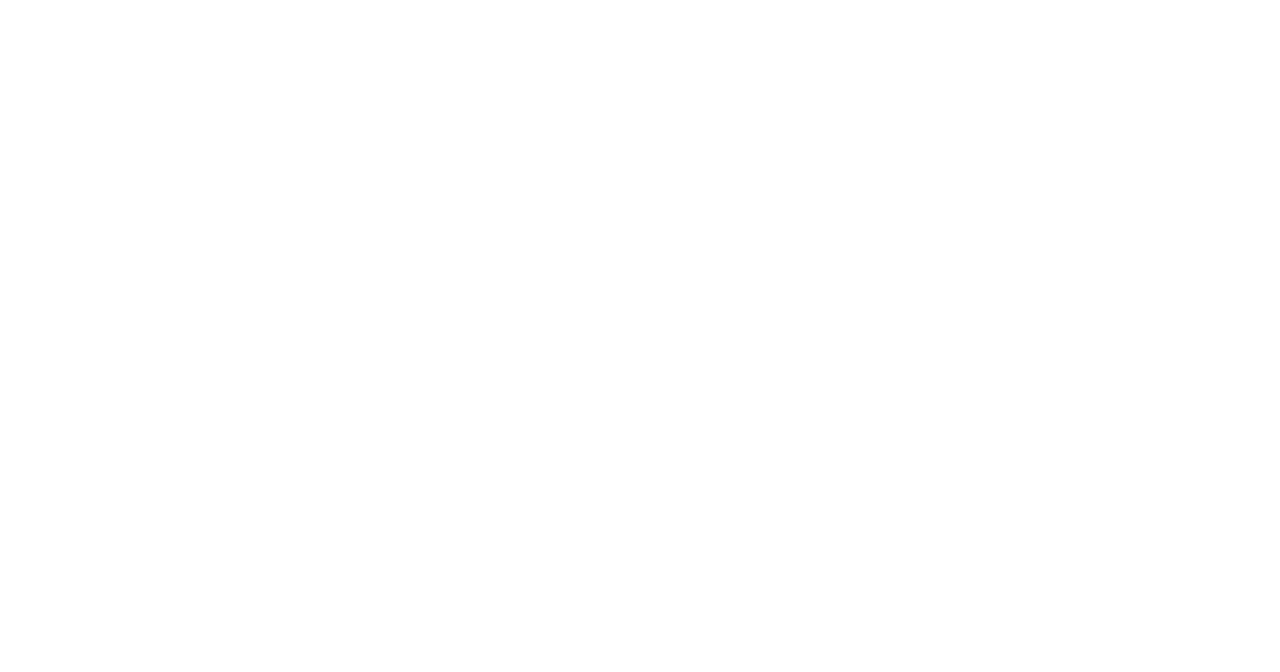
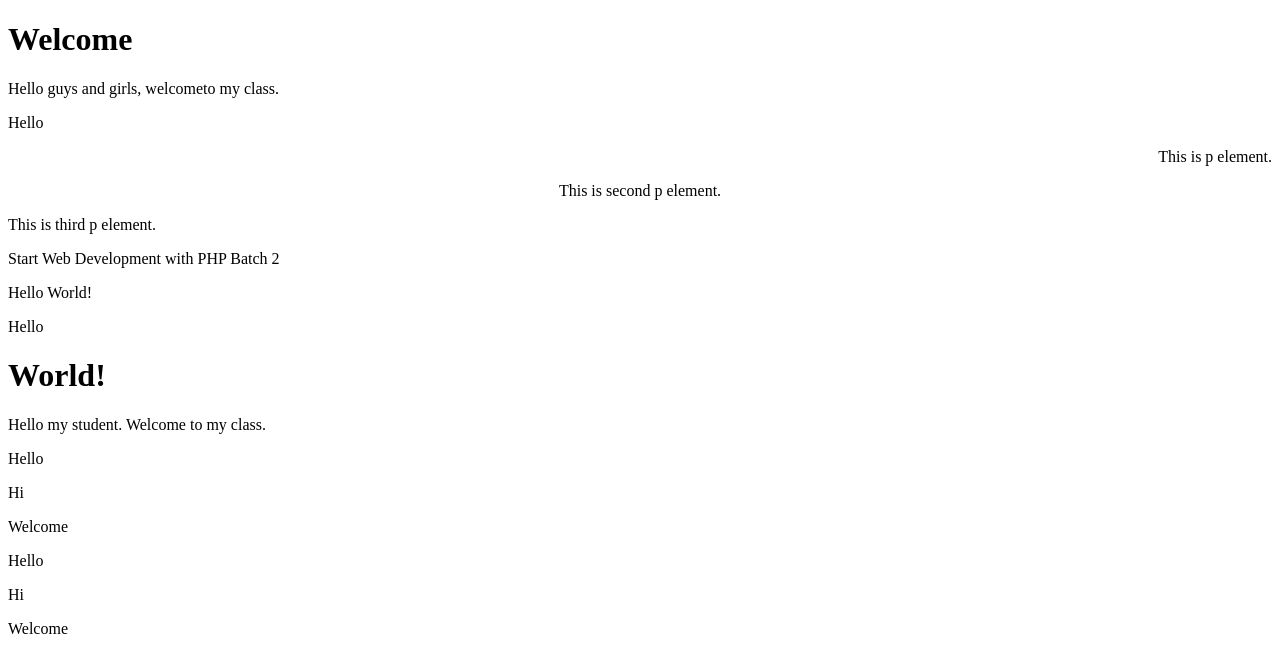
Before and after one commit to HuangBaiZhu/HuangBaiZhu.github.io, a plain HTML site: page HTML/intro.html in a window 1280 px wide. Drawn offline with Linux system fonts and the light colour scheme.

Commit message:
modified and new files

```diff
--- a/HTML/intro.html
+++ b/HTML/intro.html
@@ -3,9 +3,41 @@
 <head>
     <meta charset="UTF-8">
     <meta name="viewport" content="width=device-width, initial-scale=1.0">
-    <title>Document</title>
+    <title>HTML Intro</title>
 </head>
 <body>
+    <h1></h1>
+    <h1>Welcome</h1>
+    <p></p>
+    <p>Hello guys and girls, welcometo my class.</p>
+    <div></div>
+    <div>
+        <p>
+            <span>Hello</span>
+        </p>
+    </div>
 
+    <!-- Attribute -->
+    <p align="right">This is p element.</p>
+    <p align="center">This is second p element.</p>
+    <p align="left">This is third p element.</p>
+
+    <p class="p1" id="p-1">Start Web Development with PHP Batch 2</p>
+    <p c;ass="p1 pOne" id="p-one">Hello World!</p>
+
+    <P>Hello</P>
+    <h1>World!</H1>
+    <p>Hello     my     student.
+        Welcome     to     my     class.
+    </p>
+
+    <div>
+        <p>
+            <span>Hello</span>
+            <p>Hi</p>
+            <p>Welcome</p>
+        </p>
+    </div>
+    <div><p><span>Hello</span><p>Hi</p><p>Welcome</p></p></div>
 </body>
 </html>
```
Also changed, not shown: HTML/head.html (added, +19 -0 lines).
